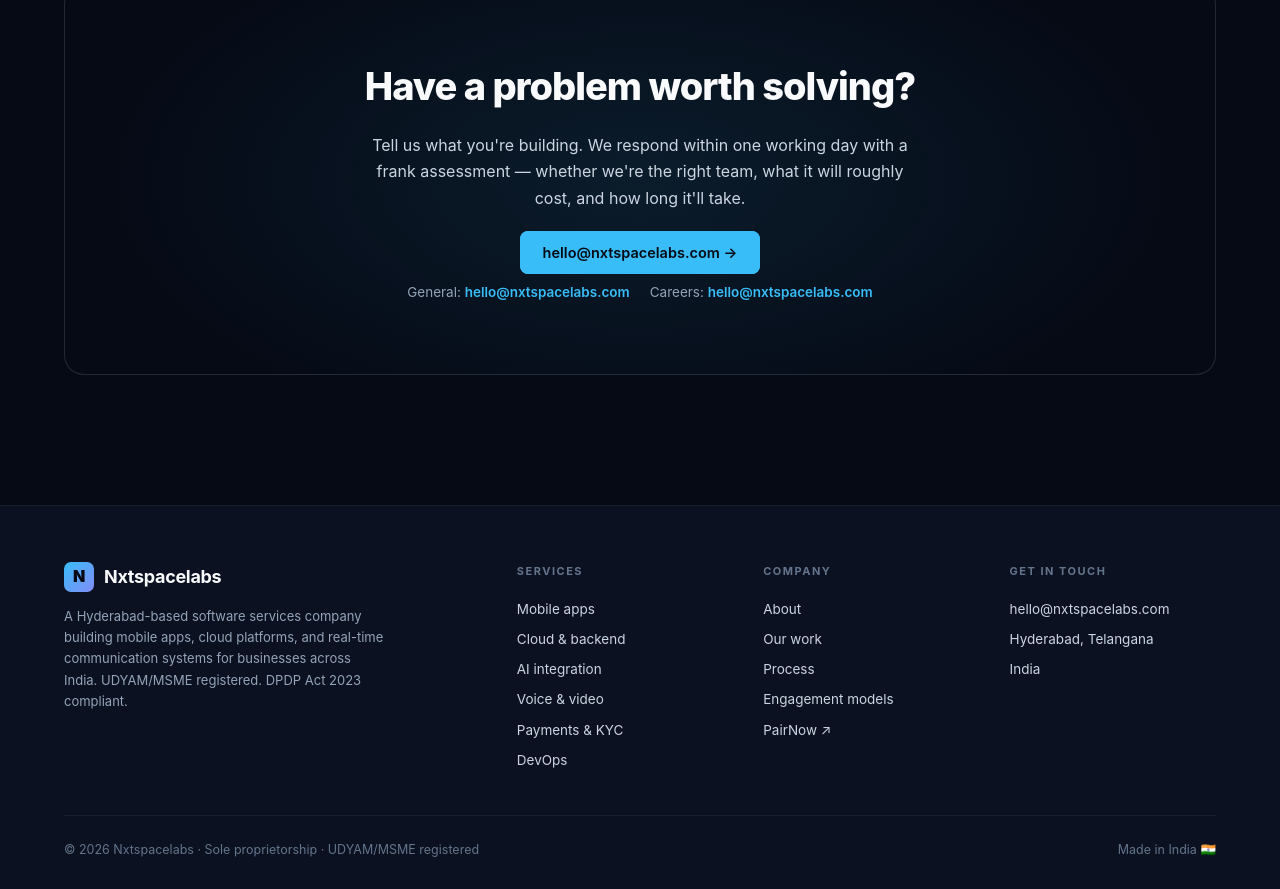
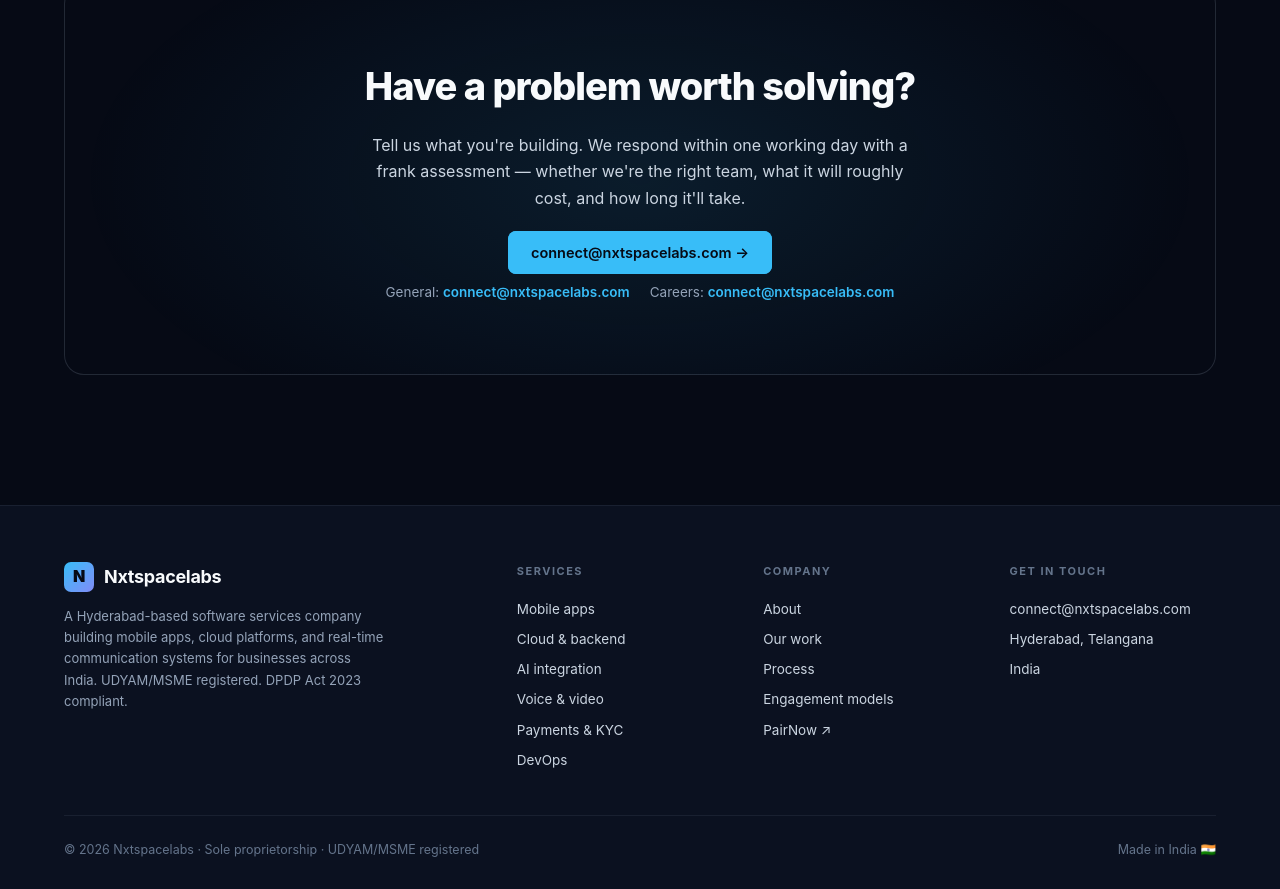
Before and after one commit to GOneTechnologies/nxtspacelabs-website, a plain HTML site: page index.html in a window 1280 px wide. Shown: the part 7237-8126 px from the top of the page. Drawn offline with Linux system fonts and the light colour scheme.

Commit message:
v3.1: contact address → connect@nxtspacelabs.com
Founder picked connect@nxtspacelabs.com as the public contact address.
It's distinct from support@pairnow.in (PairNow's customer support
mailbox) and signals the IT-services-company tone — 'connect with us
about a project' vs PairNow's 'open a support ticket'.

5 instances replaced across the index.html: nav CTA, hero CTA, contact
section, footer, and contact email list.

```diff
--- a/index.html
+++ b/index.html
@@ -663,7 +663,7 @@
       <a href="#about">About</a>
       <a href="#contact">Contact</a>
     </nav>
-    <a href="mailto:hello@nxtspacelabs.com" class="nav-cta">Talk to us</a>
+    <a href="mailto:connect@nxtspacelabs.com" class="nav-cta">Talk to us</a>
   </div>
 </header>
 
@@ -1202,10 +1202,10 @@
         frank assessment — whether we're the right team, what it will roughly
         cost, and how long it'll take.
       </p>
-      <a href="mailto:hello@nxtspacelabs.com" class="btn-primary">hello@nxtspacelabs.com →</a>
+      <a href="mailto:connect@nxtspacelabs.com" class="btn-primary">connect@nxtspacelabs.com →</a>
       <div class="cta-emails">
-        <span>General: <a href="mailto:hello@nxtspacelabs.com">hello@nxtspacelabs.com</a></span>
-        <span>Careers: <a href="mailto:hello@nxtspacelabs.com">hello@nxtspacelabs.com</a></span>
+        <span>General: <a href="mailto:connect@nxtspacelabs.com">connect@nxtspacelabs.com</a></span>
+        <span>Careers: <a href="mailto:connect@nxtspacelabs.com">connect@nxtspacelabs.com</a></span>
       </div>
     </div>
   </div>
@@ -1245,7 +1245,7 @@
       </div>
       <div class="footer-col">
         <h5>Get in touch</h5>
-        <a href="mailto:hello@nxtspacelabs.com">hello@nxtspacelabs.com</a>
+        <a href="mailto:connect@nxtspacelabs.com">connect@nxtspacelabs.com</a>
         <a href="#">Hyderabad, Telangana</a>
         <a href="#">India</a>
       </div>
```
